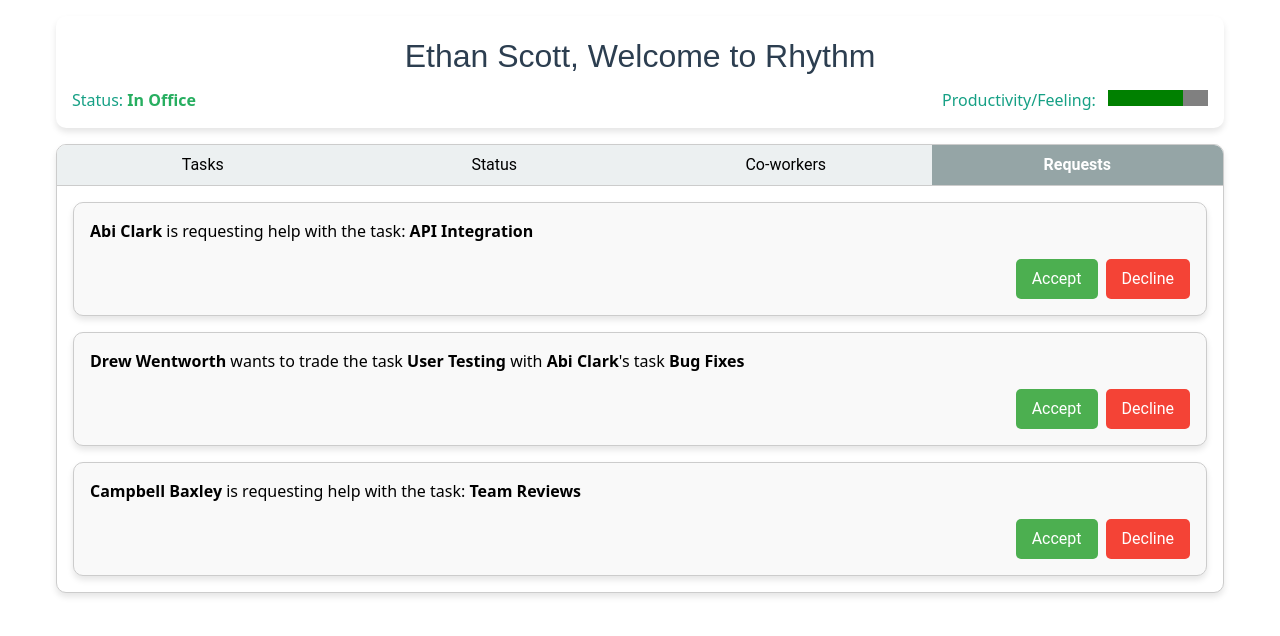
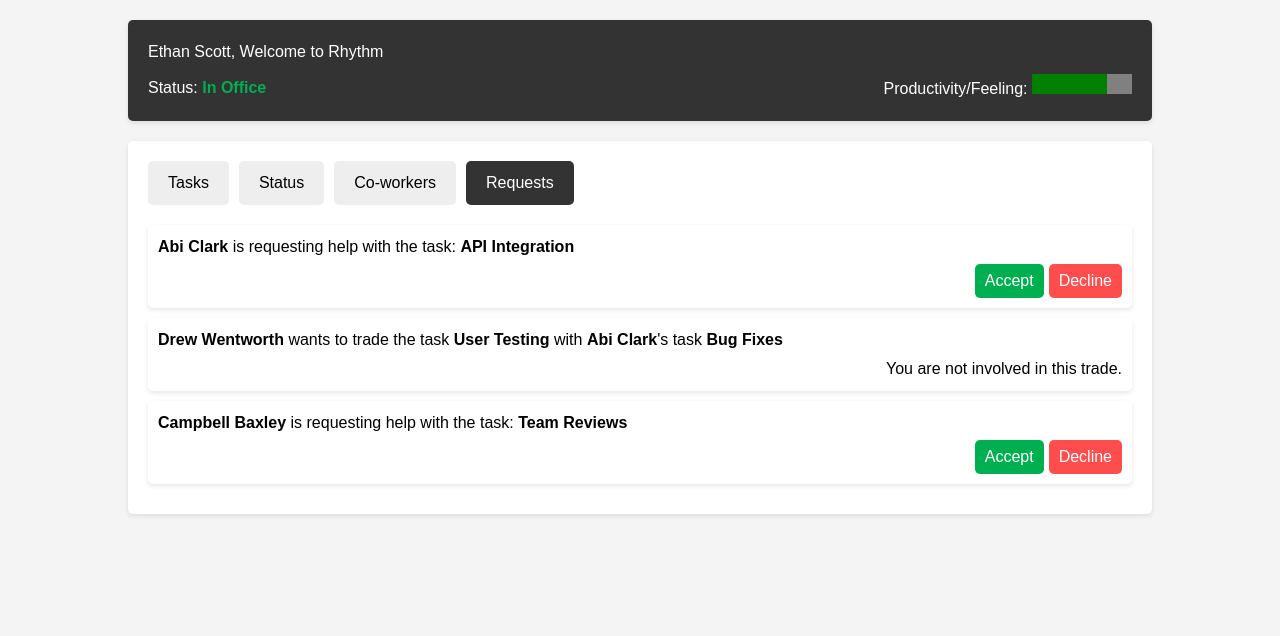
Before and after one commit to CampbellBaxley/RhythmApp, a SvelteKit app in the folder Rhythm/: page /pages in a window 1280 px wide. Both pictures are taken after a click on the button "Requests". Shown: the top 636 px of the page. Built offline with nearby package versions, Linux system fonts and the light colour scheme.

Commit message:
Made pretty

```diff
--- a/Rhythm/src/routes/pages/+page.svelte
+++ b/Rhythm/src/routes/pages/+page.svelte
@@ -84,6 +84,12 @@
   }
 
   function handleRequest(request: Request, action: 'accept' | 'decline') {
+    if (request.type === 'trade') {
+      if (userName !== request.from && userName !== request.to) {
+        alert("You are not involved in this trade and cannot accept or decline it.");
+        return;
+      }
+    }
     // In a real application, you would handle the request here
     // For now, we'll just remove the request from the list
     requests = requests.filter(r => r !== request);
@@ -209,8 +215,12 @@
                 <p><strong>{request.from}</strong> wants to trade the task <strong>{request.task}</strong> with <strong>{request.to}</strong>'s task <strong>{request.tradeTask}</strong></p>
               {/if}
               <div class="request-actions">
-                <button on:click={() => handleRequest(request, 'accept')} class="accept">Accept</button>
-                <button on:click={() => handleRequest(request, 'decline')} class="decline">Decline</button>
+                {#if request.type === 'help' || (request.type === 'trade' && (userName === request.from || userName === request.to))}
+                  <button on:click={() => handleRequest(request, 'accept')} class="accept">Accept</button>
+                  <button on:click={() => handleRequest(request, 'decline')} class="decline">Decline</button>
+                {:else}
+                  <p>You are not involved in this trade.</p>
+                {/if}
               </div>
             </div>
           {/each}
@@ -224,153 +234,125 @@
 </div>
 
 <style>
-  body {
-    font-family: 'Roboto', sans-serif;
-    background-color: #f4f6f8;
-    color: #333;
-  }
-
   .container {
-    max-width: 1200px;
-    margin: 0 auto;
-    padding: 1rem;
+    font-family: sans-serif;
+    display: flex;
+    flex-direction: column;
+    align-items: center;
+    min-height: 100vh;
+    background-color: #f4f4f4;
   }
 
   .header {
-    display: flex;
-    flex-direction: column;
-    align-items: center;
-    margin-bottom: 1rem;
-    background-color: #ffffff;
-    padding: 1rem;
-    border-radius: 10px;
-    box-shadow: 0 4px 6px rgba(0, 0, 0, 0.1);
+    background-color: #333;
+    color: #fff;
+    padding: 20px;
+    width: 80%;
+    margin-top: 20px;
+    border-radius: 5px;
+    box-shadow: 0 2px 5px rgba(0, 0, 0, 0.1);
   }
 
   .header h1 {
-    font-family: 'Montserrat', sans-serif;
-    font-size: 2rem;
-    color: #2c3e50;
+    margin: 0;
   }
 
   .status-container {
     display: flex;
     justify-content: space-between;
-    width: 100%;
-    margin-top: 0.5rem;
-    font-size: 1rem;
-    color: #16a085;
+    align-items: center;
+    margin-top: 10px;
   }
 
   .status {
-    color: #27ae60;
     font-weight: bold;
+    color: #00b050;
   }
 
   .card {
-    border: 1px solid #ccc;
-    border-radius: 10px;
-    overflow: hidden;
-    background-color: #ffffff;
-    box-shadow: 0 4px 6px rgba(0, 0, 0, 0.1);
+    background-color: #fff;
+    padding: 20px;
+    width: 80%;
+    margin-top: 20px;
+    border-radius: 5px;
+    box-shadow: 0 2px 5px rgba(0, 0, 0, 0.1);
   }
 
   .tabs {
     display: flex;
-    border-bottom: 1px solid #ccc;
-    background-color: #ecf0f1;
+    margin-bottom: 20px;
   }
 
   .tabs button {
-    flex: 1;
-    padding: 0.5rem 1rem;
+    background-color: #eee;
     border: none;
-    background: none;
+    padding: 10px 20px;
+    margin-right: 10px;
+    border-radius: 5px;
     cursor: pointer;
-    font-size: 1rem;
-    font-family: 'Roboto', sans-serif;
-    transition: background-color 0.3s;
-  }
-
-  .tabs button:hover {
-    background-color: #bdc3c7;
   }
 
   .tabs button.active {
-    background-color: #95a5a6;
-    color: #ffffff;
-    font-weight: bold;
-  }
-
-  .content {
-    padding: 1rem;
+    background-color: #333;
+    color: #fff;
   }
 
   table {
     width: 100%;
     border-collapse: collapse;
-    font-family: 'Roboto', sans-serif;
   }
 
   th, td {
+    padding: 8px;
     text-align: left;
-    padding: 0.75rem;
-    border-bottom: 1px solid #ccc;
+    border-bottom: 1px solid #ddd;
   }
 
-  th {
-    font-family: 'Montserrat', sans-serif;
-    background-color: #ecf0f1;
+  progress {
+    width: 100px;
+    height: 20px;
   }
 
   .status-content {
-    display: grid;
-    gap: 1rem;
-  }
-
-  .description {
-    font-size: 0.9rem;
-    color: #666;
+    display: flex;
+    justify-content: space-around;
+    flex-wrap: wrap;
   }
 
   .progress-bar-container {
-    width: 100%;
-    background-color: #e0e0e0;
-    border-radius: 10px;
-    overflow: hidden;
+    width: 200px;
     height: 20px;
-    margin-bottom: 0.5rem;
+    background-color: #eee;
+    border-radius: 5px;
+    margin-bottom: 10px;
   }
 
   .progress-bar {
     height: 100%;
-    background-color: #3498db;
+    background-color: #00b050;
+    border-radius: 5px;
   }
 
   .co-workers {
-    display: grid;
-    gap: 1rem;
+    display: flex;
+    flex-wrap: wrap;
+    justify-content: space-around;
   }
 
   .member-card {
-    border: 1px solid #ccc;
-    border-radius: 10px;
-    overflow: hidden;
-    background-color: #ffffff;
-    box-shadow: 0 4px 6px rgba(0, 0, 0, 0.1);
+    background-color: #fff;
+    padding: 10px;
+    margin-bottom: 10px;
+    width: 48%;
+    border-radius: 5px;
+    box-shadow: 0 2px 5px rgba(0, 0, 0, 0.1);
   }
 
   .member-header {
     display: flex;
     justify-content: space-between;
     align-items: center;
-    padding: 1rem;
-    background-color: #ecf0f1;
     cursor: pointer;
-  }
-
-  .member-header h3 {
-    font-family: 'Montserrat', sans-serif;
   }
 
   .feeling-container {
@@ -378,51 +360,49 @@
     align-items: center;
   }
 
-  progress {
-    width: 100px;
-    margin-left: 0.5rem;
-  }
-
   .requests {
-    display: grid;
-    gap: 1rem;
+    display: flex;
+    flex-direction: column;
   }
 
   .request-card {
-    border: 1px solid #ccc;
-    border-radius: 10px;
-    padding: 1rem;
-    background-color: #f9f9f9;
-    box-shadow: 0 4px 6px rgba(0, 0, 0, 0.1);
+    background-color: #fff;
+    padding: 10px;
+    margin-bottom: 10px;
+    border-radius: 5px;
+    box-shadow: 0 2px 5px rgba(0, 0, 0, 0.1);
   }
 
   .request-actions {
     display: flex;
     justify-content: flex-end;
-    margin-top: 1rem;
-    gap: 0.5rem;
+    margin-top: 5px;
   }
 
-  .request-actions button {
-    padding: 0.5rem 1rem;
+  .accept {
+    background-color: #00b050;
+    color: white;
     border: none;
+    padding: 5px 10px;
+    margin-right: 5px;
     border-radius: 5px;
     cursor: pointer;
-    transition: background-color 0.3s;
-    font-family: 'Roboto', sans-serif;
   }
 
-  .request-actions button.accept {
-    background-color: #4caf50;
+  .decline {
+    background-color: #ff4d4d;
     color: white;
+    border: none;
+    padding: 5px 10px;
+    border-radius: 5px;
+    cursor: pointer;
   }
 
-  .request-actions button.decline {
-    background-color: #f44336;
-    color: white;
+  .font-bold {
+    font-weight: bold;
   }
 
-  .request-actions button:hover {
-    opacity: 0.8;
+  .text-green-600 {
+    color: #22c55e;
   }
 </style>
```
